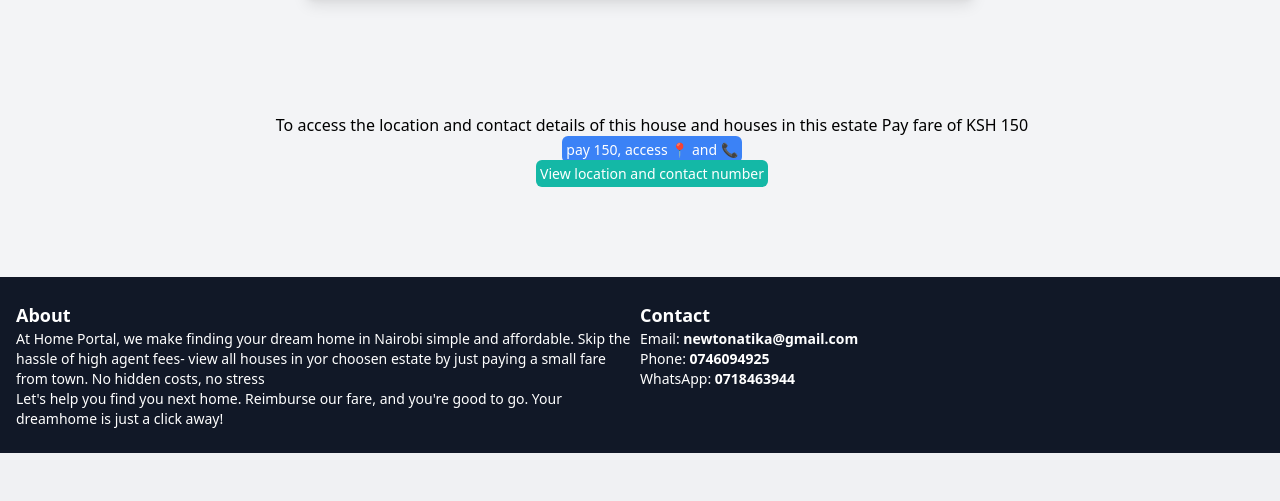
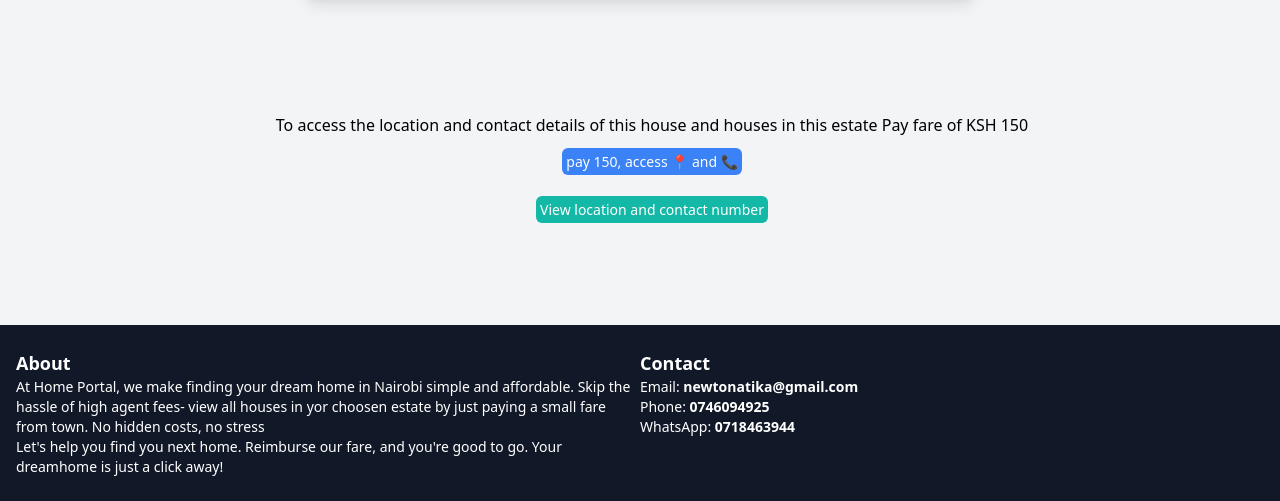
Before and after one commit to Newton-Shivachi/portalhome, a Django app: page /houses/1/ in a window 1280 px wide. Shown: the part 779-1280 px from the top of the page. Before the commit the page ends 1232 px from the top, so only its background shows below. Run offline with Django 5.2, Linux system fonts and the light colour scheme; data comes from the database, SQL or seed files in the repository; some libraries are stand-ins or nearby versions.

Commit message:
Update view_house.html

```diff
--- a/houses/templates/houses/view_house.html
+++ b/houses/templates/houses/view_house.html
@@ -69,12 +69,12 @@
                 <div>
                     <p>To access the location and contact details of this house and houses in this estate Pay fare of KSH 150</p>
                 </div>
-                <div>
+                <div class="m-3">
                     <a href="{% url 'house_detail' house.id %}" class="bg-blue-500 text-sm text-white px-1 py-1 rounded-md hover:bg-blue-600">
                    pay 150, access 📍 and 📞
                     </a>
                 </div>
-                <div>
+                <div class="m-3">
                     <a href="{% url 'house_detail' house.id %}" class="bg-teal-500 text-sm text-white px-1 py-1 rounded-md hover:bg-teal-600">
                    View location and contact number
                     </a>
```
